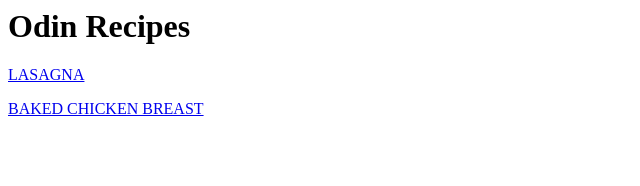
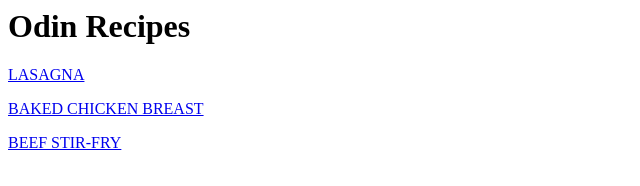
Before and after one commit to kingleeps/odin-recipes, a plain HTML site: page index.html in a window 1280 px wide. Shown: the whole page, without its empty margins (0-640 px from the left). Drawn offline with Linux system fonts and the light colour scheme.

Commit message:
index.html

```diff
--- a/index.html
+++ b/index.html
@@ -1,3 +1,4 @@
 <head><h1>Odin Recipes</h1></1></head>
 <p><a href="recipes/lasagna.html">LASAGNA</a></p>
 <p><a href="recipes/chicken.html">BAKED CHICKEN BREAST</a></p>
+<p><a href="recipes/beef.html">BEEF STIR-FRY</a></p>
```
